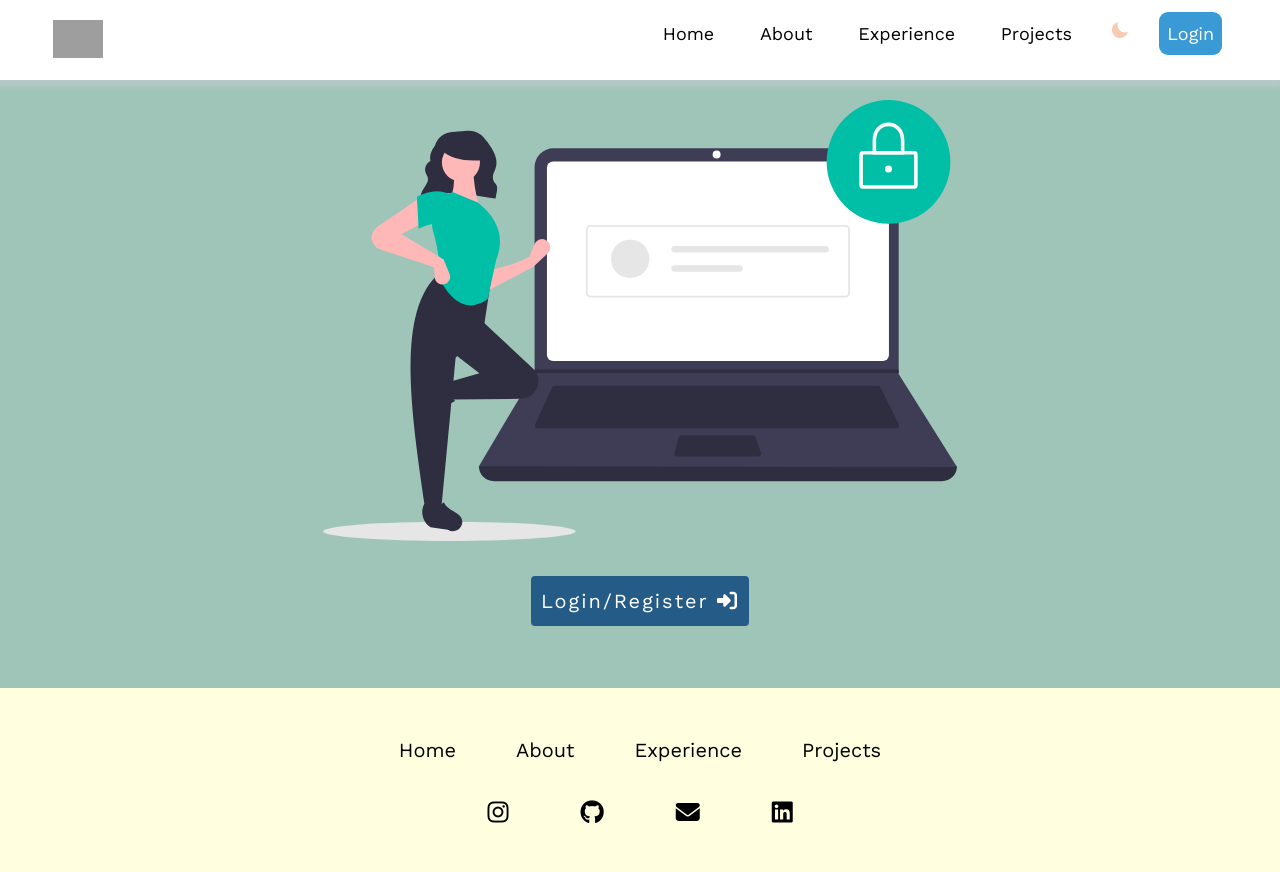
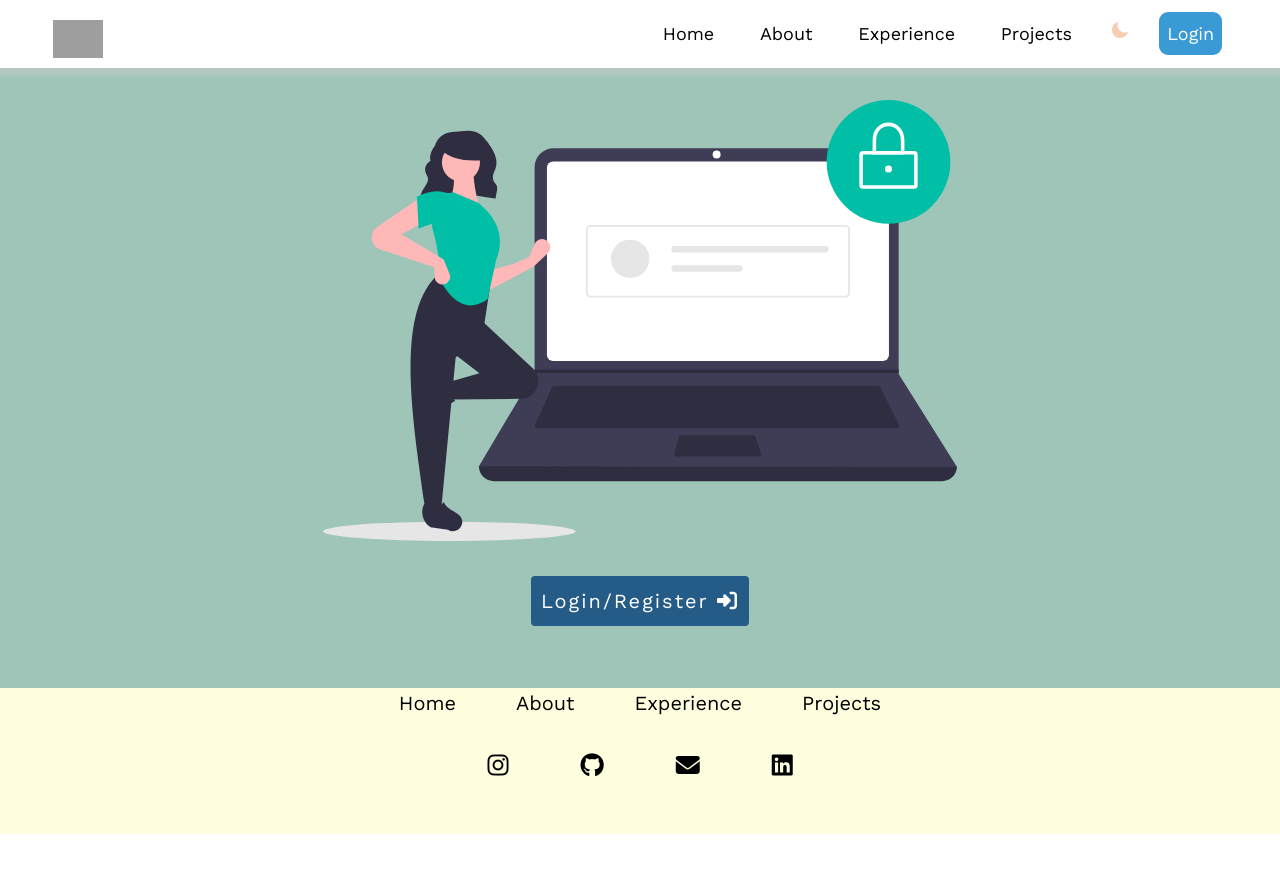
Before and after one commit to nareshpittu769/React-fullstack-portfolio, a React (Create React App) app: page /login in a window 1280 px wide. Shown: the top 872 px of the page. After the commit the page ends 834 px from the top, so only its background shows below. Built offline with nearby package versions, Linux system fonts and the light colour scheme; grey boxes are pictures that could not be loaded; a web font is replaced by a local one.

Commit message:
responsive added

```diff
--- a/public/index.html
+++ b/public/index.html
@@ -20,13 +20,18 @@
       content="Web site created using create-react-app"
     />
     <script src="https://cdn.tailwindcss.com"></script>
-    <link href="https://cdn.rawgit.com/michalsnik/aos/2.1.1/dist/aos.css" rel="stylesheet">
+    <link
+      href="https://cdn.rawgit.com/michalsnik/aos/2.1.1/dist/aos.css"
+      rel="stylesheet"
+    />
     <script src="https://cdn.rawgit.com/michalsnik/aos/2.1.1/dist/aos.js"></script>
     <title>Portfolio Of NC</title>
   </head>
   <body>
     <noscript>You need to enable JavaScript to run this app.</noscript>
     <div id="root"></div>
-    <script>AOS.init();</script>
+    <script>
+      AOS.init();
+    </script>
   </body>
 </html>
--- a/src/components/footer/footer.css
+++ b/src/components/footer/footer.css
@@ -1,6 +1,6 @@
 #footer {
   width: 100%;
-  height: 30vh;
+  max-height: 30vh;
   display: flex;
   align-items: center;
   justify-content: center;
--- a/src/components/navbar/navbar.css
+++ b/src/components/navbar/navbar.css
@@ -1,6 +1,6 @@
 #navbar {
   width: 100%;
-  min-height: 10vh;
+  max-height: 12vh;
   background-color: white;
   position: fixed;
   top: 0;
@@ -82,10 +82,51 @@
   color: rgb(18, 112, 112);
 }
 
+
+
+.dropdown {
+  position: relative;
+  display: inline-block;
+}
+
+.dropdown-content {
+  display: none;
+  position: absolute;
+}
+
+.dropdown-content-block a {
+  color: rgb(28, 155, 229);
+  padding: 12px 16px;
+  text-decoration: none;
+  display: block;
+}
+
+.dropdown-content-block a:hover {
+  background-color: #ddd;
+}
+
+.dropdown .dropdown-content-block {
+  position: absolute;
+  top: 48px;
+  right: -90px;
+  display: block;
+  background-color: #f1f1f1;
+  min-width: 160px;
+  box-shadow: 0px 8px 16px 0px rgba(0, 0, 0, 0.2);
+  z-index: 1;
+  border-radius: 10px;
+}
+
+
+
+@media screen and (min-width:768px) {
+
+}
+
 @media screen and (min-width: 992px) {
   #navbar {
     width: 100%;
-    min-height: 10vh;
+    max-height: 12vh;
     padding: 10px 0px;
     z-index: 20;
   }
@@ -130,36 +171,3 @@
     color: rgb(18, 112, 112);
   }
 }
-
-.dropdown {
-  position: relative;
-  display: inline-block;
-}
-
-.dropdown-content {
-  display: none;
-  position: absolute;
-}
-
-.dropdown-content-block a {
-  color: rgb(28, 155, 229);
-  padding: 12px 16px;
-  text-decoration: none;
-  display: block;
-}
-
-.dropdown-content-block a:hover {
-  background-color: #ddd;
-}
-
-.dropdown .dropdown-content-block {
-  position: absolute;
-  top: 48px;
-  right: -90px;
-  display: block;
-  background-color: #f1f1f1;
-  min-width: 160px;
-  box-shadow: 0px 8px 16px 0px rgba(0, 0, 0, 0.2);
-  z-index: 1;
-  border-radius: 10px;
-}
```
